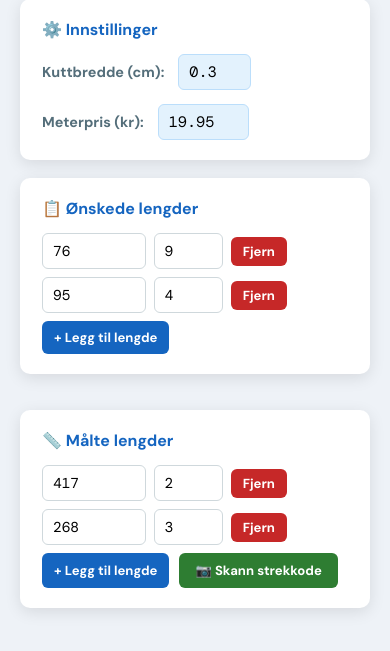
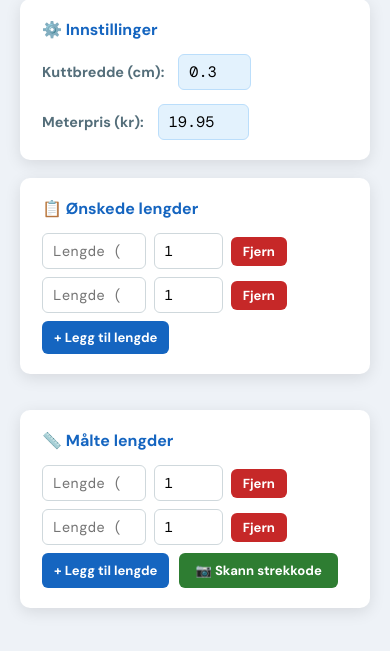
Before and after one commit to jantoretelnes/Planker-ny, a Flask app: page / in a window 390 px wide. Shown: the part 134-785 px from the top of the page. Run offline with Flask 3, Linux system fonts and the light colour scheme.

Commit message:
Last Sync: 2026-04-29 01:35 (Mobile)

```diff
--- a/static/script.js
+++ b/static/script.js
@@ -525,16 +525,19 @@ document.addEventListener('DOMContentLoaded', function () {
     // NOBB-lenke med GTIN fra strekkoden
     // product_code = full AI 01 value (14 digits), producer = first 7 digits only
     // Always use product_code (full GTIN), never fall back to producer
-    const rawGtin = parsed.product_code || '';
+    const rawGtin = (parsed.parsed_ais && parsed.parsed_ais['01']) || parsed.product_code || '';
     const gtin = rawGtin.startsWith('0') ? rawGtin.slice(0, 14) : rawGtin.slice(0, 13);
-    const gtinStripped = String(parseInt(gtin, 10));  // remove leading zeros
+    const gtinInt = parseInt(gtin, 10);
+    const gtinStripped = (!gtin || isNaN(gtinInt)) ? '' : String(gtinInt);
     const nobbBtn = document.createElement('a');
-    nobbBtn.href = `https://nobb.no/items/search?gtins=${gtinStripped}&newSearch=True`;
-    nobbBtn.target = '_blank';
-    nobbBtn.rel = 'noopener noreferrer';
-    nobbBtn.className = 'nobb-btn';
-    nobbBtn.textContent = '🔍';
-    nobbBtn.title = `Søk opp GTIN ${gtin} på NOBB`;
+    if (gtinStripped) {
+      nobbBtn.href = `https://nobb.no/items/search?gtins=${gtinStripped}&newSearch=True`;
+      nobbBtn.target = '_blank';
+      nobbBtn.rel = 'noopener noreferrer';
+      nobbBtn.className = 'nobb-btn';
+      nobbBtn.textContent = '🔍';
+      nobbBtn.title = `Søk opp GTIN ${gtinStripped} på NOBB`;
+    }
 
     const removeButton = document.createElement('button');
     removeButton.className = 'remove-btn'; removeButton.textContent = 'Fjern';
@@ -543,7 +546,7 @@ document.addEventListener('DOMContentLoaded', function () {
     inputGroup.appendChild(lengthInput);
     inputGroup.appendChild(quantityInput);
     inputGroup.appendChild(removeButton);
-    inputGroup.appendChild(nobbBtn);
+    if (gtinStripped) inputGroup.appendChild(nobbBtn);
     measuredLengthsContainer.appendChild(inputGroup);
   }
 
--- a/templates/index.html
+++ b/templates/index.html
@@ -54,13 +54,13 @@
       <div id="wanted-total-length" class="total-label"></div>
       <div id="wanted-lengths-container">
         <div class="input-group">
-          <input type="number" step="1" class="wanted-length" value="76" placeholder="Lengde (cm)" style="width:12ch;">
-          <input type="number" step="1" class="wanted-quantity" value="9" placeholder="Antall" style="width:8ch;">
+          <input type="number" step="1" class="wanted-length" placeholder="Lengde (cm)" style="width:12ch;">
+          <input type="number" step="1" class="wanted-quantity" value="1" placeholder="Antall" style="width:8ch;">
           <button class="remove-btn" onclick="this.parentElement.remove(); sendDataToBackend();">Fjern</button>
         </div>
         <div class="input-group">
-          <input type="number" step="1" class="wanted-length" value="95" placeholder="Lengde (cm)" style="width:12ch;">
-          <input type="number" step="1" class="wanted-quantity" value="4" placeholder="Antall" style="width:8ch;">
+          <input type="number" step="1" class="wanted-length" placeholder="Lengde (cm)" style="width:12ch;">
+          <input type="number" step="1" class="wanted-quantity" value="1" placeholder="Antall" style="width:8ch;">
           <button class="remove-btn" onclick="this.parentElement.remove(); sendDataToBackend();">Fjern</button>
         </div>
       </div>
@@ -71,13 +71,13 @@
       <h2>📏 Målte lengder</h2>
       <div id="measured-lengths-container">
         <div class="input-group">
-          <input type="number" step="1" class="measured-length" value="417" placeholder="Lengde (cm)" style="width:12ch;">
-          <input type="number" step="1" class="measured-quantity" value="2" placeholder="Antall" style="width:8ch;">
+          <input type="number" step="1" class="measured-length" placeholder="Lengde (cm)" style="width:12ch;">
+          <input type="number" step="1" class="measured-quantity" value="1" placeholder="Antall" style="width:8ch;">
           <button class="remove-btn" onclick="this.parentElement.remove(); sendDataToBackend();">Fjern</button>
         </div>
         <div class="input-group">
-          <input type="number" step="1" class="measured-length" value="268" placeholder="Lengde (cm)" style="width:12ch;">
-          <input type="number" step="1" class="measured-quantity" value="3" placeholder="Antall" style="width:8ch;">
+          <input type="number" step="1" class="measured-length" placeholder="Lengde (cm)" style="width:12ch;">
+          <input type="number" step="1" class="measured-quantity" value="1" placeholder="Antall" style="width:8ch;">
           <button class="remove-btn" onclick="this.parentElement.remove(); sendDataToBackend();">Fjern</button>
         </div>
       </div>
```
Also changed, not shown: pytest.ini (line endings or trailing spaces).
